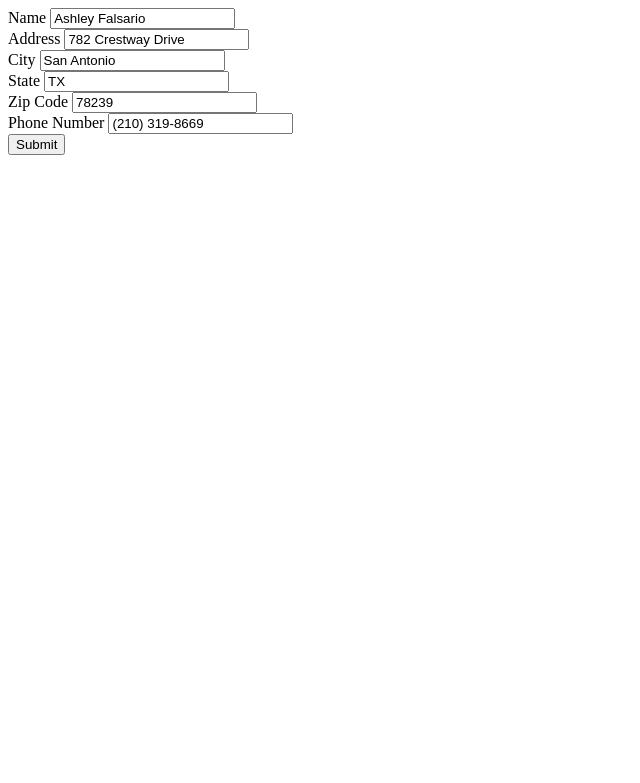
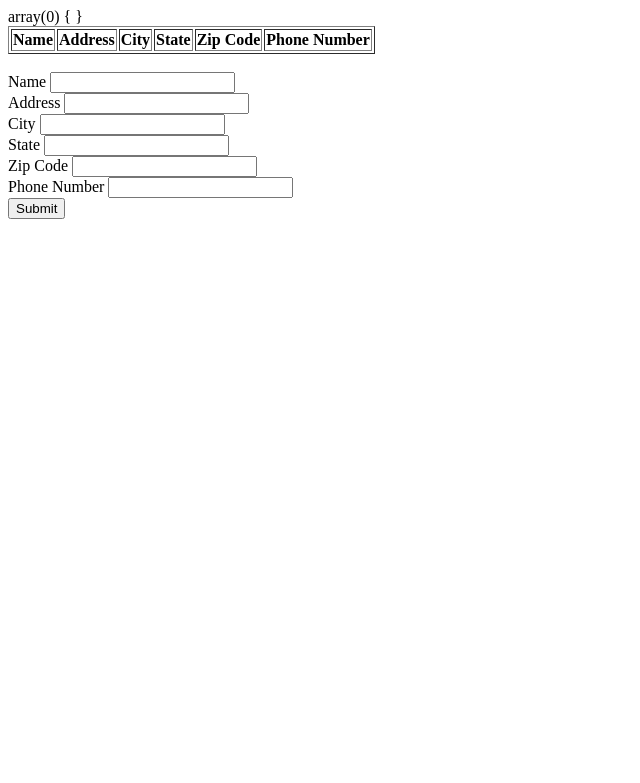
Before and after one commit to afalsario/Codeup_Web_Exercises, a PHP site: page /address_book.php in a window 1280 px wide. Shown: the top 783 px of the page, without its empty margins (0-640 px from the left). Run offline with PHP 8.4, Linux system fonts and the light colour scheme; lists and menus that the app fills with data are empty.

Commit message:
added forms and basic code to write to a csv file

```diff
--- a/public/address_book.php
+++ b/public/address_book.php
@@ -5,65 +5,106 @@
 	// echo "<h1>POST</h1>";
 	// var_dump($_POST);
 	// echo "<br>";
+
+$filename = "address_book.csv";
+$address_book = [];
+$address_book[] = $_POST;
+
 // function to store new entries
-
-$contacts = $_POST;
-
-foreach($contacts as $type => $value)
+function save_contact($contacts, $file)
 {
-	echo "<table><tr><td>{$value}</td></tr></table>";
+	if(is_writeable($file))
+	{
+		$handle = fopen($file, 'w');
+		foreach ($contacts as $fields)
+		{
+			fputcsv($handle, $fields);
+		}
+		fclose($handle);
+	}
 }
 
+$isValid = false;
+var_dump($_POST);
+if (!empty($_POST['name']) && !empty($_POST['address']) && !empty($_POST['city']) && !empty($_POST['state']) && !empty($_POST['zip_code']))
+{
+	$isValid = true;
+	if(empty($_POST['phone_number']))
+	{
+		array_pop($_POST);
+	}
+}
 
-// validate 5 required fields: name, address, city, state and zip
+if($isValid)
+{
+	save_contact($address_book, $filename);
+}
 
 // display error if information is missing
-
-// save information to a csv file
-
-
-// display information
-
-
-
-
-
 ?>
 <html>
 <head>
 	<title></title>
 </head>
 <body>
+<!-- 	address book table -->
+
+	<table border= 1>
+		<tr>
+			<th>Name</th><th>Address</th><th>City</th><th>State</th><th>Zip Code</th><th>Phone Number</th>
+		</tr>
+	<?
+		foreach($address_book as $contact)
+		{
+			foreach ($contact as $type => $value)
+			{
+				// validate 5 required fields: name, address, city, state and zip
+				if (empty($value))
+				{
+					echo "Please enter valid $type.<br>";
+					echo "<td>" . '' . "</td>";
+				}
+				else
+				{
+					echo "<td>{$value}</td>";
+				// save information to a csv file
+				}
+			}
+		}
+	?>
+	</table>
 	<!-- forms for last and first name -->
-	<form method="POST">
-	<label for="contact_name">Name </label>
-		<input type="text" id="contact_name" name="contact_name" value="Ashley Falsario">
+	<br>
+	<form method="POST" action='address_book.php'>
+
+	<label for="name">Name </label>
+		<input type="text" id="name" name="name" value="<? $isValid && $_POST['name'] ? $_POST['name'] : '';?>">
 	<br>
 
 	<!-- form for address -->
 		<label for="address">Address </label>
-		<input type="text" id="address" name="address" value="782 Crestway Drive">
+		<input type="text" id="address" name="address">
 	<br>
 
 	<!-- form for city -->
 		<label for="city">City </label>
-		<input type="text" id="city" name="city" value="San Antonio">
+		<input type="text" id="city" name="city">
 	<br>
 
 	<!-- form for state -->
 		<label for="state">State </label>
-		<input type="text" id="state" name="state" value="TX">
+		<input type="text" id="state" name="state">
 	<br>
 
 	<!-- form for zip -->
 		<label for="zip_code">Zip Code </label>
-		<input type="text" id="zip_code" name="zip_code" value="78239">
+		<input type="text" id="zip_code" name="zip_code">
 	<br>
 
 
 	<!-- form for phone -->
 		<label for="phone_number">Phone Number </label>
-		<input type="text" id="phone_number" name="phone_number" value="(210) 319-8669">
+		<input type="text" id="phone_number" name="phone_number">
 	<br>
 
 	<input type="submit">
```
